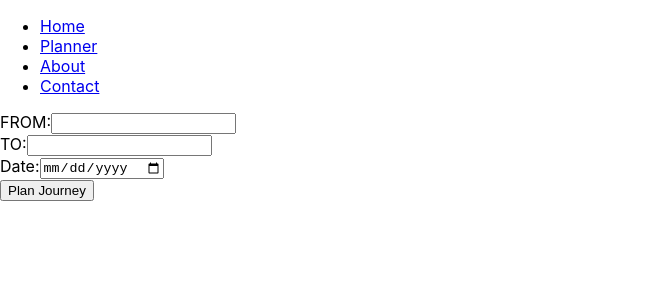
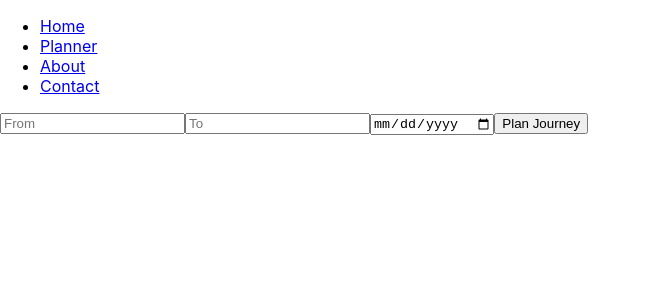
Before and after one commit to emanoj1/public-transport-planner, a React (Create React App) app: page /planner in a window 1280 px wide. Shown: the top 300 px of the page, without its empty margins (0-651 px from the left). Built offline with nearby package versions, Linux system fonts and the light colour scheme.

Commit message:
Update planner.js: Make API requests directly

```diff
--- a/src/components/Planner.js
+++ b/src/components/Planner.js
@@ -1,46 +1,38 @@
 import React, { useState } from 'react';
 import axios from 'axios';
 
-const Planner = ({ setTimetable }) => {
+const Planner = () => {
   const [from, setFrom] = useState('');
   const [to, setTo] = useState('');
   const [date, setDate] = useState('');
 
-  const handleSubmit = async (e) => {
-    e.preventDefault();
+  const handlePlanJourney = async () => {
+    try {
+      // Call Stop_Finder API to get stop IDs for from and to locations
+      const fromResponse = await axios.get(`STOP_FINDER_API_URL?location=${from}`);
+      const toResponse = await axios.get(`STOP_FINDER_API_URL?location=${to}`);
 
-    try {
-      const response = await axios.get('https://opendata.transport.nsw.gov.au/dataset/72715aef-c79c-463c-9207-4a2d010aff40/resource/917c66c3-8123-4a0f-b1b1-b4220f32585d/download/tripplanner_swag_20231016_1.yaml', {
-        params: { from, to, date }
-      });
-      setTimetable(response.data);
+      const fromStopId = fromResponse.data.stopId;
+      const toStopId = toResponse.data.stopId;
+
+      // Call Departure_Mon API to get departure time for the journey
+      const departureTimeResponse = await axios.get(`DEPARTURE_MON_API_URL?fromStopId=${fromStopId}&toStopId=${toStopId}&date=${date}`);
+      const departureTime = departureTimeResponse.data.departureTime;
+
+      // Process departureTime as needed
+      console.log('Departure Time:', departureTime);
     } catch (error) {
-      console.error('Error fetching timetable:', error);
+      console.error('Error planning journey:', error);
     }
   };
 
   return (
-    <form onSubmit={handleSubmit}>
-      <div>
-        <label>
-          FROM:
-          <input type="text" value={from} onChange={(e) => setFrom(e.target.value)} required />
-        </label>
-      </div>
-      <div>
-        <label>
-          TO:
-          <input type="text" value={to} onChange={(e) => setTo(e.target.value)} required />
-        </label>
-      </div>
-      <div>
-        <label>
-          Date:
-          <input type="date" value={date} onChange={(e) => setDate(e.target.value)} required />
-        </label>
-      </div>
-      <button type="submit">Plan Journey</button>
-    </form>
+    <div>
+      <input type="text" placeholder="From" value={from} onChange={(e) => setFrom(e.target.value)} />
+      <input type="text" placeholder="To" value={to} onChange={(e) => setTo(e.target.value)} />
+      <input type="date" value={date} onChange={(e) => setDate(e.target.value)} />
+      <button onClick={handlePlanJourney}>Plan Journey</button>
+    </div>
   );
 };
 
```
